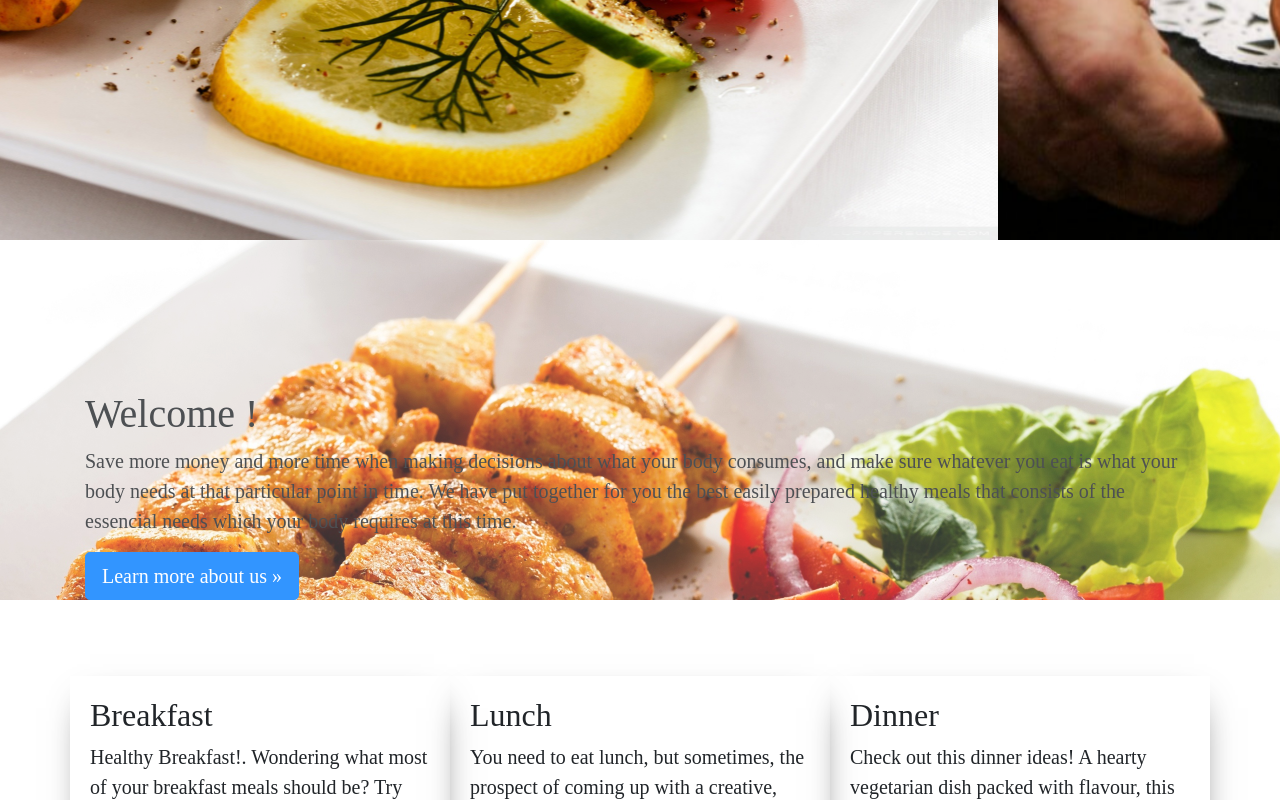
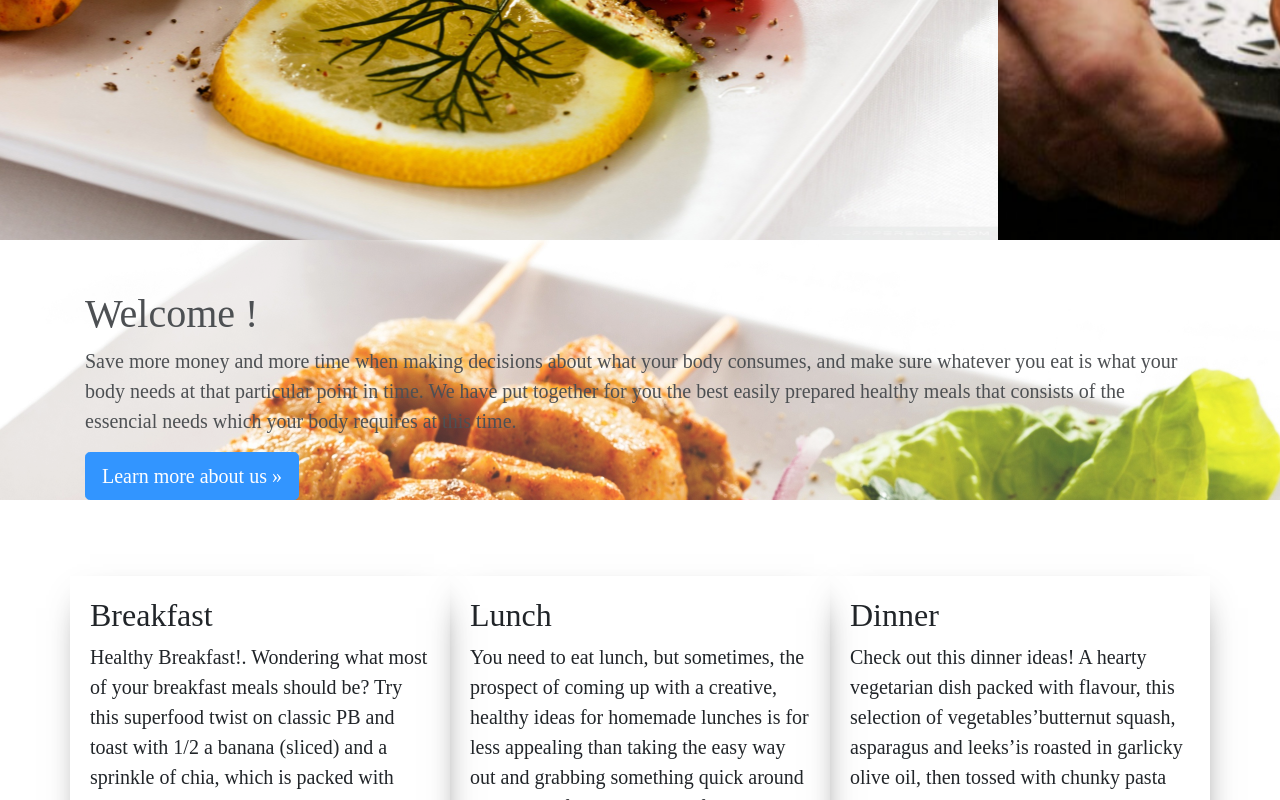
Before and after one commit to obayomi96/foodcafe, a website: page public/index.html in a window 1280 px wide. Shown: the part 560-1360 px from the top of the page. Drawn offline with nearby package versions, Linux system fonts and the light colour scheme; files whose address does not match are found by name.

Commit message:
Padding 50px

```diff
--- a/public/css/style.css
+++ b/public/css/style.css
@@ -51,7 +51,7 @@ body {
 }
 .home-lead {
     width: 100%;
-    padding-top: 150px;
+    padding-top: 50px;
     opacity: 0.8;
     background: url("./images/realfood5.jpg");
     background-repeat: no-repeat;
```
